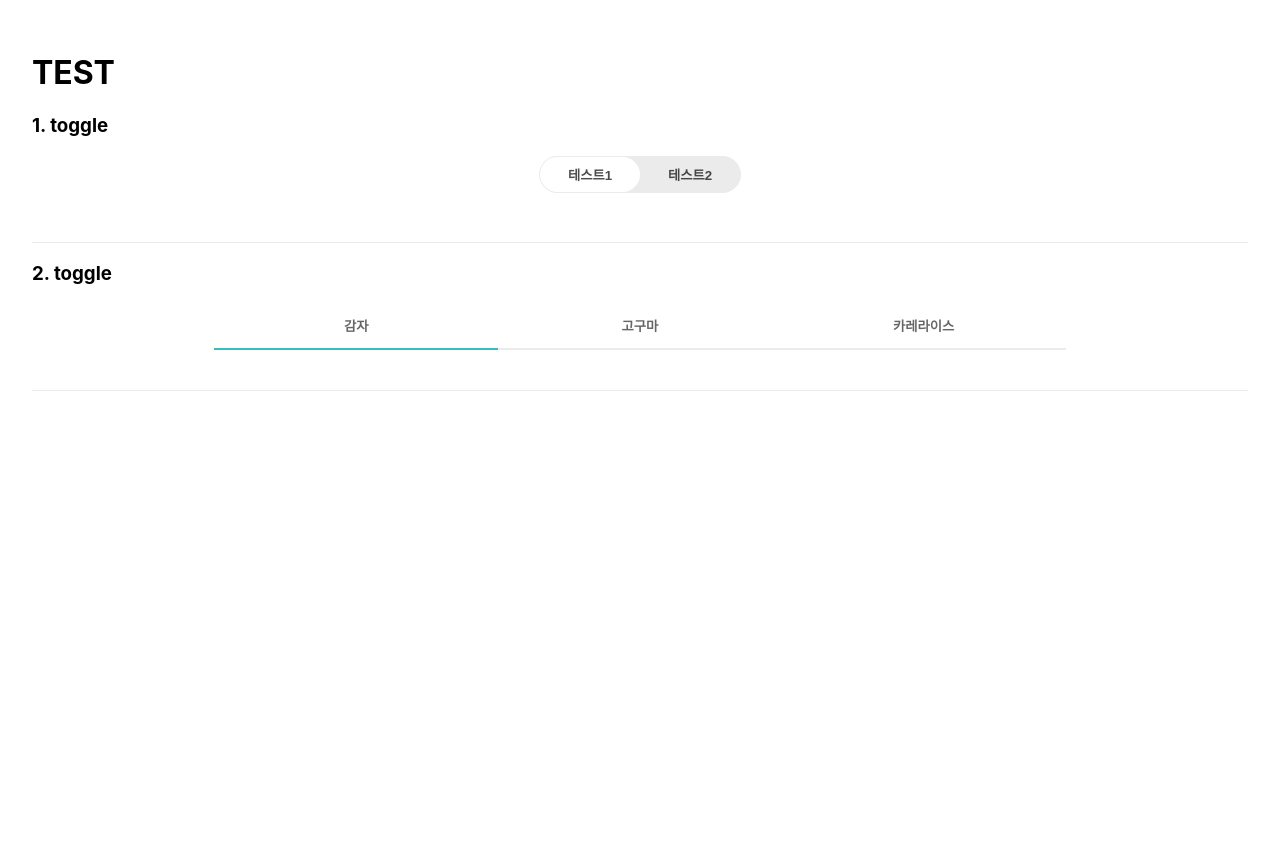
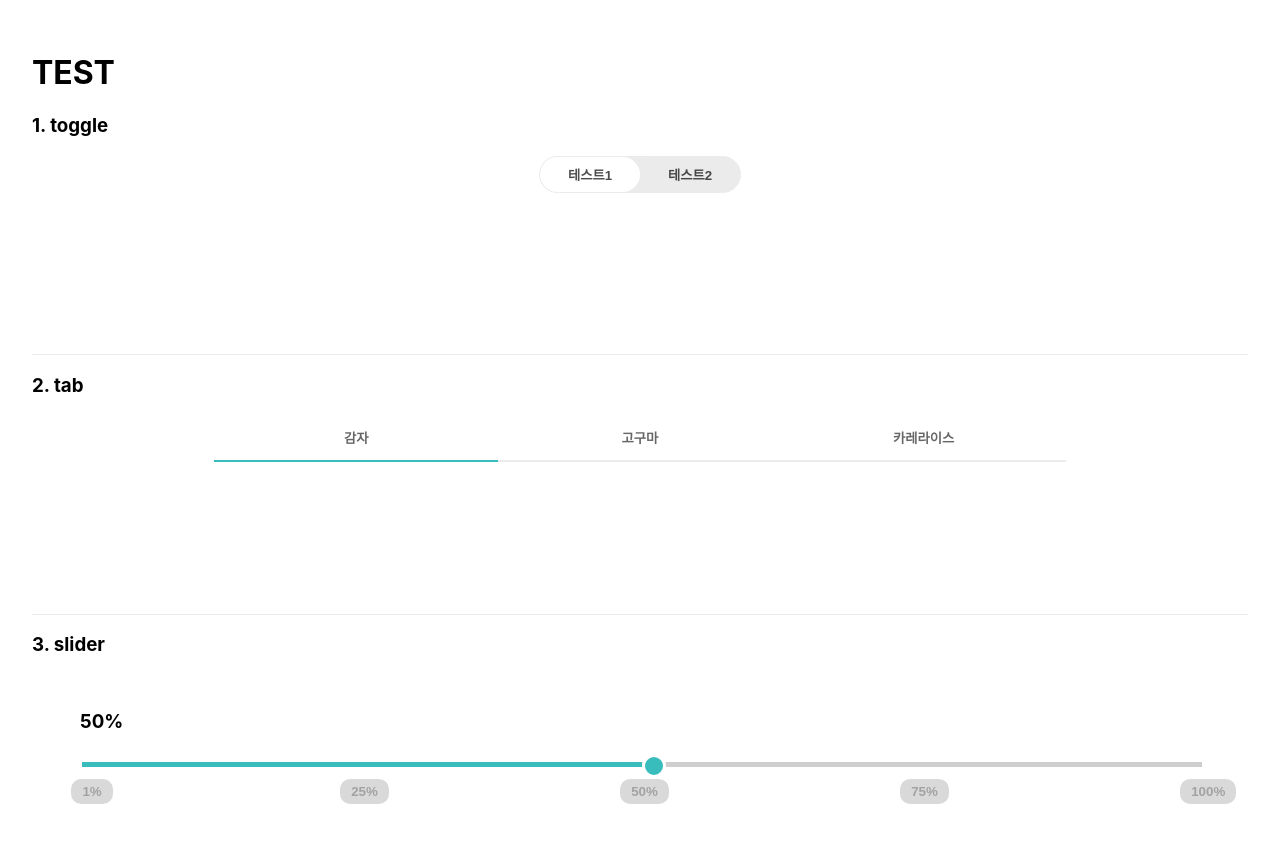
Before and after one commit to KIMSEUNGGYU/common-component, a React (Create React App) app: page / in a window 1280 px wide. Shown: the top 842 px of the page. Before the commit the page ends 800 px from the top, so only its background shows below. Built offline with nearby package versions, Linux system fonts and the light colour scheme.

Commit message:
[feat] slider UI 기능 구현

```diff
--- a/src/App.tsx
+++ b/src/App.tsx
@@ -2,6 +2,7 @@ import styled from '@emotion/styled';
 
 import Toggle from './components/Toggle';
 import Tab from './components/Tab';
+import Slider from './components/Slider';
 
 function App() {
   return (
@@ -17,8 +18,12 @@ function App() {
         />
       </ComponentWrapper>
       <ComponentWrapper>
-        <h3>2. toggle</h3>
+        <h3>2. tab</h3>
         <Tab data={['감자', '고구마', '카레라이스']} width={'70%'} />
+      </ComponentWrapper>
+      <ComponentWrapper>
+        <h3>3. slider</h3>
+        <Slider />
       </ComponentWrapper>
     </Wrapper>
   );
@@ -30,7 +35,7 @@ const Wrapper = styled.div(() => ({
 
 const ComponentWrapper = styled.div(() => ({
   marign: '0 auto',
-  height: '8rem',
+  height: '15rem',
   borderBottom: '1px solid #ebebeb',
 }));
 
--- /dev/null
+++ b/src/components/Slider/index.tsx
@@ -0,0 +1,103 @@
+import styled from '@emotion/styled';
+import { ChangeEvent, useState } from 'react';
+
+// TODO-GYU: 공통 컴포넌트 요소
+// initialValue, labelItems
+// 요소 스타일 초기 적용하기
+
+// UI 업데이트 (0%, 25% ... 동그라미)
+
+const initialValue = '50';
+const items = ['1', '25', '50', '75', '100'];
+// const items = ['1', '5', '10', '75', '100'];
+
+export default function Slider() {
+  const [sliderValue, setSliderValue] = useState(initialValue);
+
+  const hanldeChangeSliderValue = ({ target }: ChangeEvent<HTMLInputElement>) =>
+    setSliderValue(target.value);
+
+  return (
+    <Wrapper>
+      <h3>{sliderValue}%</h3>
+      <SliderWrapper>
+        <SSlider
+          type="range"
+          name=""
+          id=""
+          value={sliderValue}
+          onChange={hanldeChangeSliderValue}
+        />
+        <Labels>
+          {items.map((item) => (
+            <>
+              <Label value={item} onClick={() => setSliderValue(item)}>
+                {item}%
+              </Label>
+            </>
+          ))}
+        </Labels>
+      </SliderWrapper>
+    </Wrapper>
+  );
+}
+
+const Wrapper = styled.div`
+  padding: 1rem 3rem;
+`;
+
+const SliderWrapper = styled.div`
+  position: relative;
+`;
+
+const SSlider = styled.input(({ value }) => ({
+  WebkitAppearance: 'none',
+  position: 'relative',
+  width: '100%',
+  backgroundColor: 'rgba(0, 0, 0, 0.1)',
+
+  '&::-webkit-slider-runnable-track': {
+    WebkitAppearance: 'none',
+    height: '5px',
+    background: `linear-gradient(to right, #39bcbc 0%, #39bcbc ${value}%, rgba(0, 0, 0, 0.1) 0)`,
+  },
+
+  '&::-webkit-slider-thumb': {
+    WebkitAppearance: 'none',
+    background: 'transparent',
+    width: '1.5rem',
+    height: '1.5rem',
+    border: '3px solid white',
+    borderRadius: '50%',
+    backgroundColor: '#39bcbc',
+    position: 'absolute',
+    top: '-8px',
+    left: `calc(${value}%)`,
+    cursor: 'pointer',
+  },
+}));
+
+const Labels = styled.ul`
+  margin: 0;
+  padding: 0;
+  width: 100%;
+  display: flex;
+  justify-content: space-between;
+  margin-top: 0.5rem;
+`;
+
+const Label = styled.button(({ value }) => ({
+  outline: 'none',
+  border: 'none',
+  backgroundColor: 'rgba(0, 0, 0, 0.15)',
+  color: 'rgba(0, 0, 0, 0.25)',
+  fontWeight: 600,
+  padding: '0.3rem 0.7rem',
+  borderRadius: '10px',
+  position: 'absolute',
+  left: `calc(${value}% - 20px)`,
+  '&:hover': {
+    backgroundColor: '#39bcbc',
+    color: 'white',
+  },
+}));
```
Also changed, not shown: src/components/Slider/styles.ts (added, +25 -0 lines).
